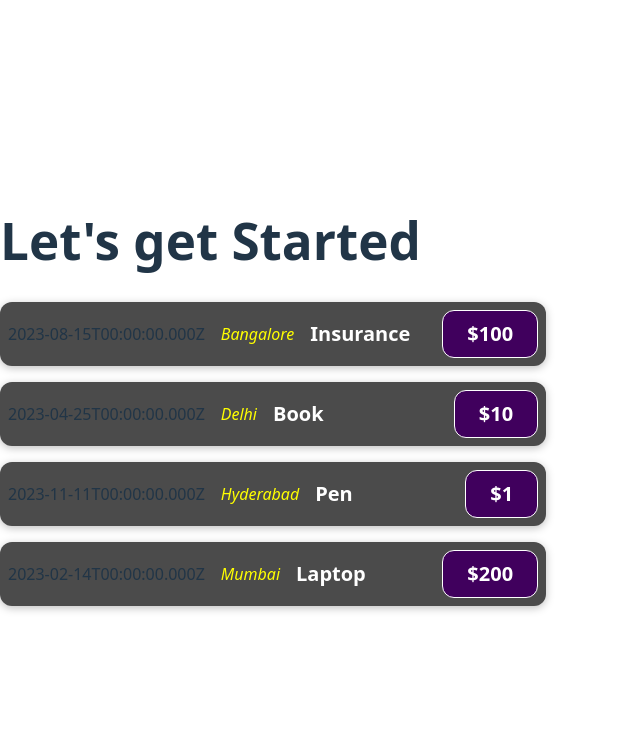
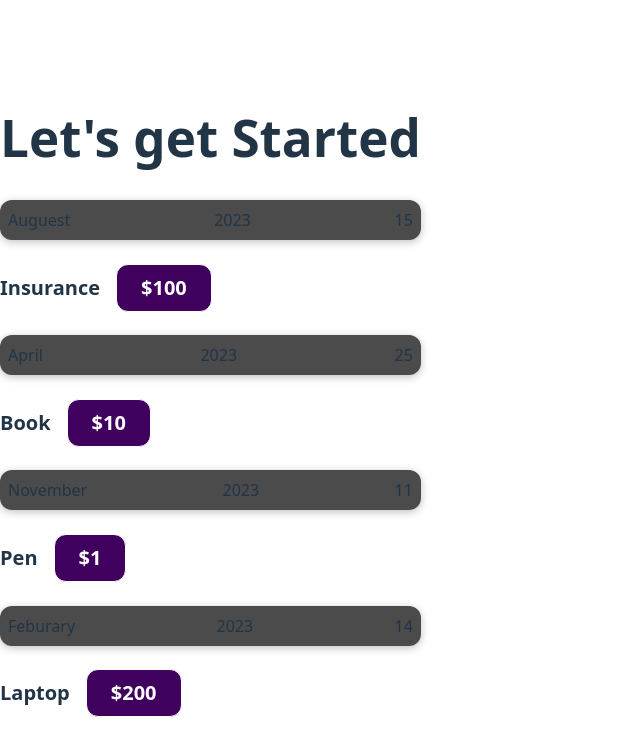
Before and after one commit to p-yamini8/React, a React (Vite) app: page / in a window 1280 px wide. Shown: the top 756 px of the page, without its empty margins (0-640 px from the left). Built offline with nearby package versions, Linux system fonts and the light colour scheme.

Commit message:
formatting Date giving calender look

```diff
--- a/src/components/ExpenseItem.jsx
+++ b/src/components/ExpenseItem.jsx
@@ -1,18 +1,29 @@
+import './ExpenseItem.css'
+const month = ["January", "Feburary", "March", "April", "May", "June", "July", "Auguest", "September", "October", "November", "December"];
+function ExpenseItem(props)
+{
+  const date =String(props.date.getDate()).padStart(2,0);
+  const months = month[props.date.getMonth()];
+  const year = props.date.getFullYear();
 
-import "./ExpenseItem.css";
-
-function ExpenseItem(props) {
   return (
-    <div className="expense-item">
-      <div>{props.date.toISOString()}</div>
-      <div className="expense-item__location">{props.location}</div>
+ <>
+      <div className="expense-item">
+        <div>
+        {months}
+        </div>
+        <div>{year}</div>
+      <div>{date}</div>
+    </div>
       <div className="expense-item__description">
         <h2>{props.title}</h2>
-          <div className="expense-item__price">${props.price}</div>
+        <div className="expense-item__price">
+        ${props.price}
+      </div>
+      </div>
 
-      </div>
-    </div>
-  );
+    </>
+
+  )
 }
-
 export default ExpenseItem;
```
